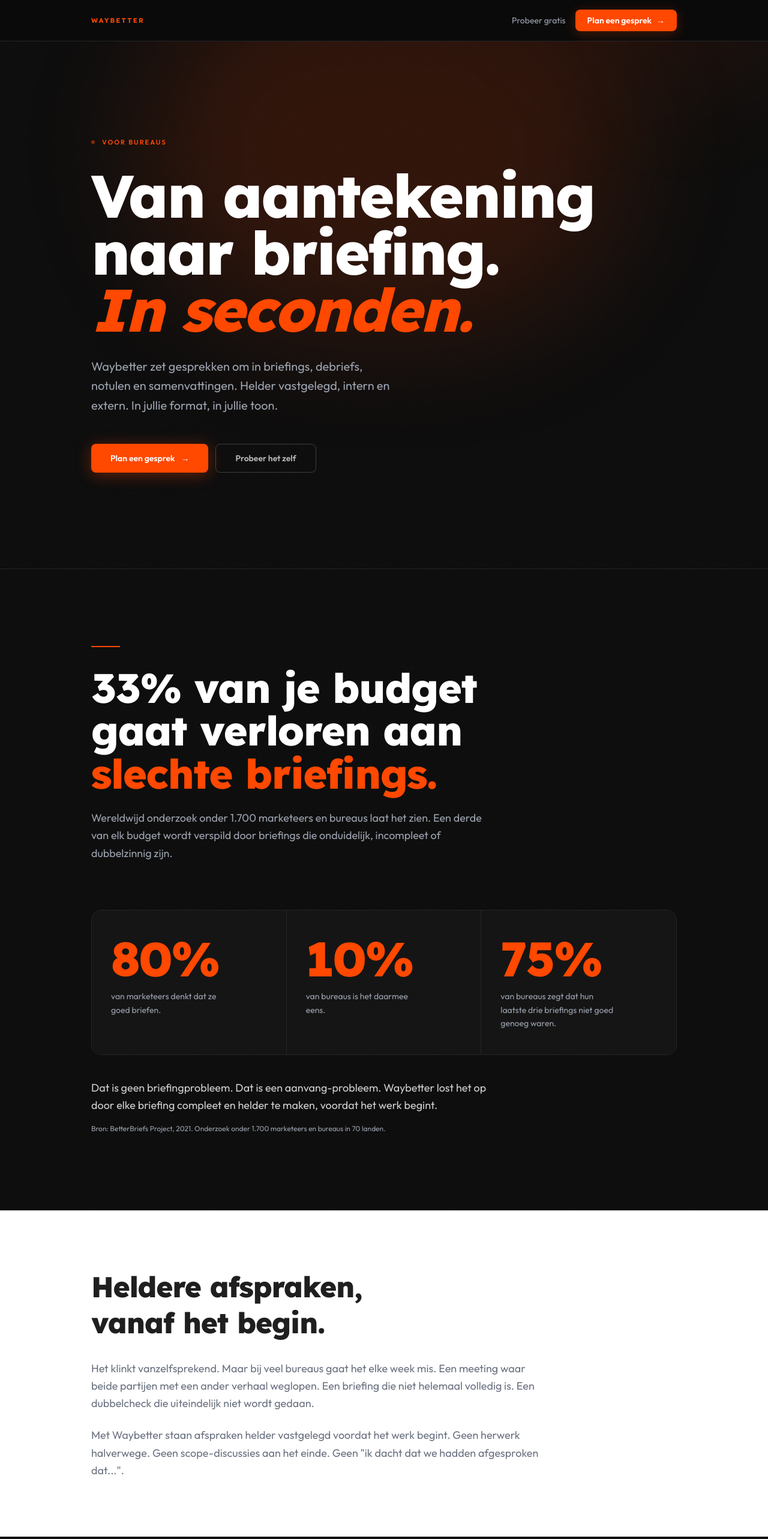
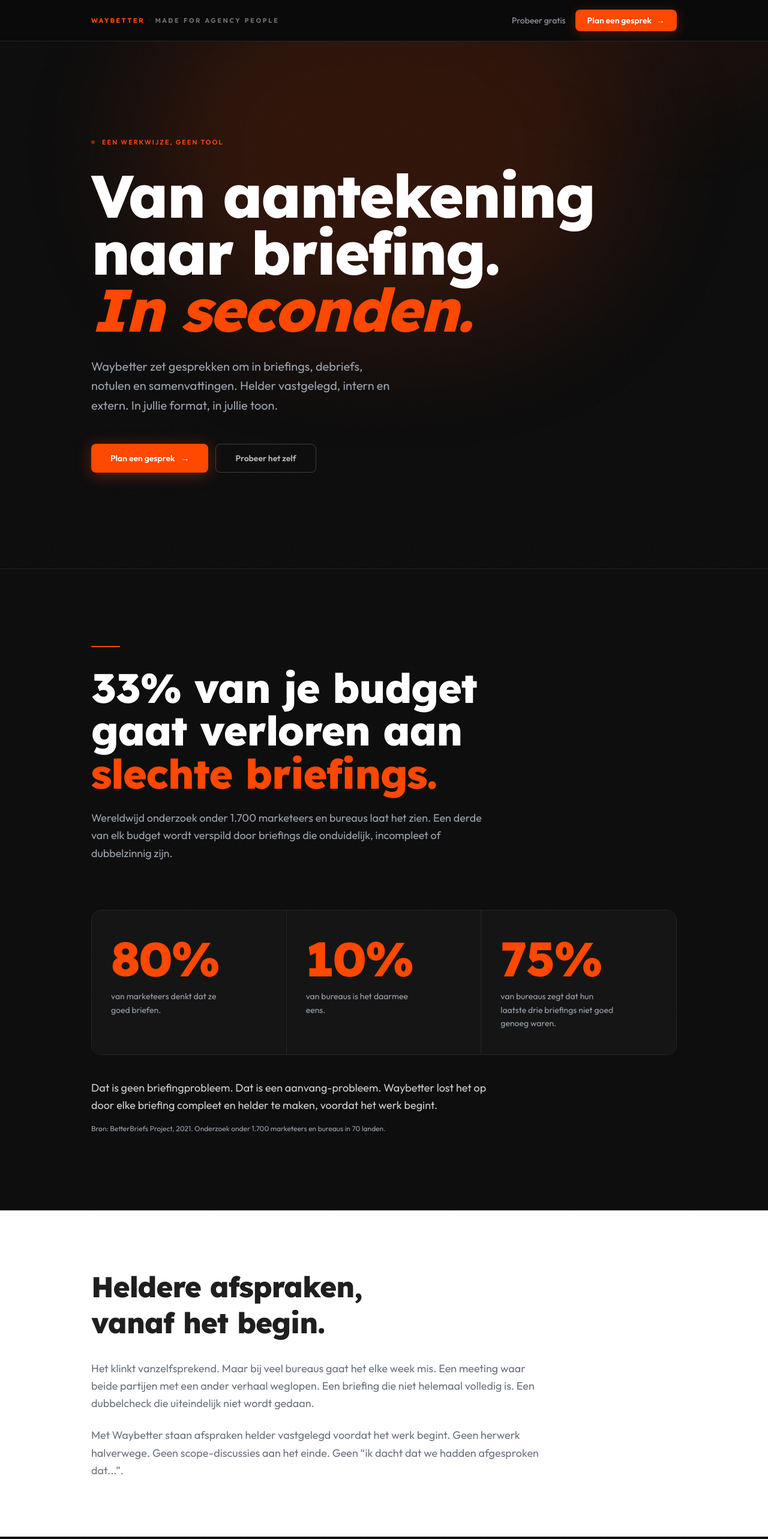
Before and after one commit to caesarbrandpower/oyaa, a Next.js app: page /preview in a window 1280 px wide. Shown: the top 2566 px of the page at 60% size. Built offline with nearby package versions, Linux system fonts and the light colour scheme.

Commit message:
feat(preview): update header brand bar, replace hero kicker, fix unescaped quotes

```diff
--- a/app/preview/page.js
+++ b/app/preview/page.js
@@ -18,9 +18,15 @@ export default function PreviewPage() {
       {/* HEADER */}
       <header className="bg-dark border-b border-dark-border sticky top-0 z-50">
         <div className="max-w-5xl mx-auto px-6 py-4 flex items-center justify-between">
-          <span className="font-[family-name:var(--font-lexend)] text-[11px] font-bold tracking-[0.2em] uppercase text-orange">
-            WAYBETTER
-          </span>
+          <div className="flex items-center gap-2">
+            <span className="font-[family-name:var(--font-lexend)] text-[11px] font-bold tracking-[0.2em] uppercase text-orange">
+              WAYBETTER
+            </span>
+            <span className="text-white/25 text-[11px]">&#183;</span>
+            <span className="font-[family-name:var(--font-lexend)] text-[11px] font-bold tracking-[0.2em] uppercase text-white/40">
+              MADE FOR AGENCY PEOPLE
+            </span>
+          </div>
           <div className="flex items-center gap-4">
             <Link href="/probeer" className="text-text-muted text-sm hover:text-white transition-colors">
               Probeer gratis
@@ -46,7 +52,7 @@ export default function PreviewPage() {
           <div className="animate-hero-1 flex items-center gap-3 mb-8">
             <span className="w-1.5 h-1.5 rounded-full bg-orange animate-pulse" />
             <span className="text-[11px] font-semibold tracking-[0.18em] uppercase text-orange">
-              Voor bureaus
+              Een werkwijze, geen tool
             </span>
           </div>
           <h1 className="animate-hero-2 font-[family-name:var(--font-lexend)] text-[clamp(48px,8vw,100px)] font-extrabold text-white leading-[0.95] tracking-[-0.03em] mb-8">
@@ -130,7 +136,7 @@ export default function PreviewPage() {
                 Het klinkt vanzelfsprekend. Maar bij veel bureaus gaat het elke week mis. Een meeting waar beide partijen met een ander verhaal weglopen. Een briefing die niet helemaal volledig is. Een dubbelcheck die uiteindelijk niet wordt gedaan.
               </p>
               <p className="text-text-sec text-base md:text-lg leading-relaxed">
-                Met Waybetter staan afspraken helder vastgelegd voordat het werk begint. Geen herwerk halverwege. Geen scope-discussies aan het einde. Geen "ik dacht dat we hadden afgesproken dat...".
+                Met Waybetter staan afspraken helder vastgelegd voordat het werk begint. Geen herwerk halverwege. Geen scope-discussies aan het einde. Geen &ldquo;ik dacht dat we hadden afgesproken dat...&rdquo;.
               </p>
             </div>
           </div>
```
